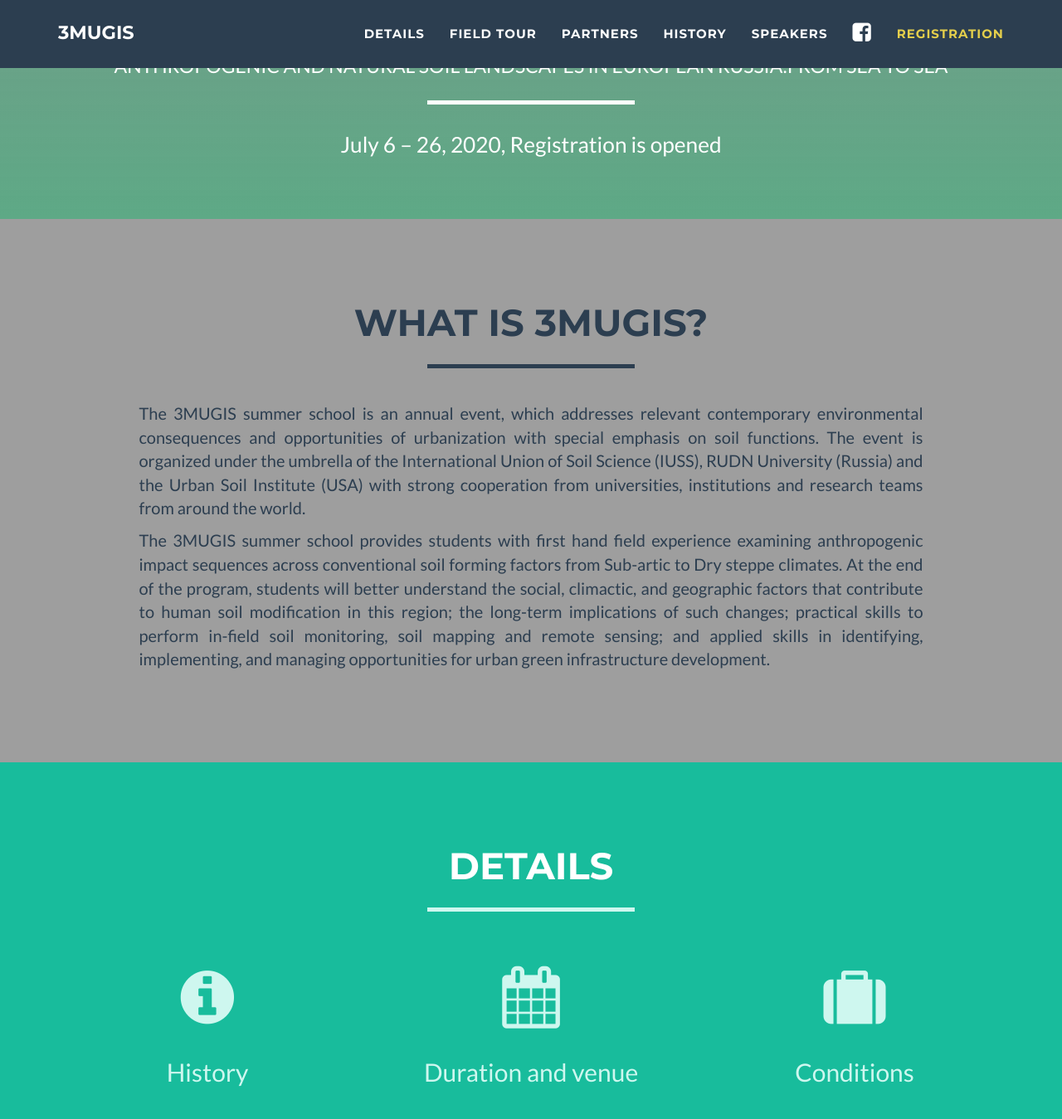
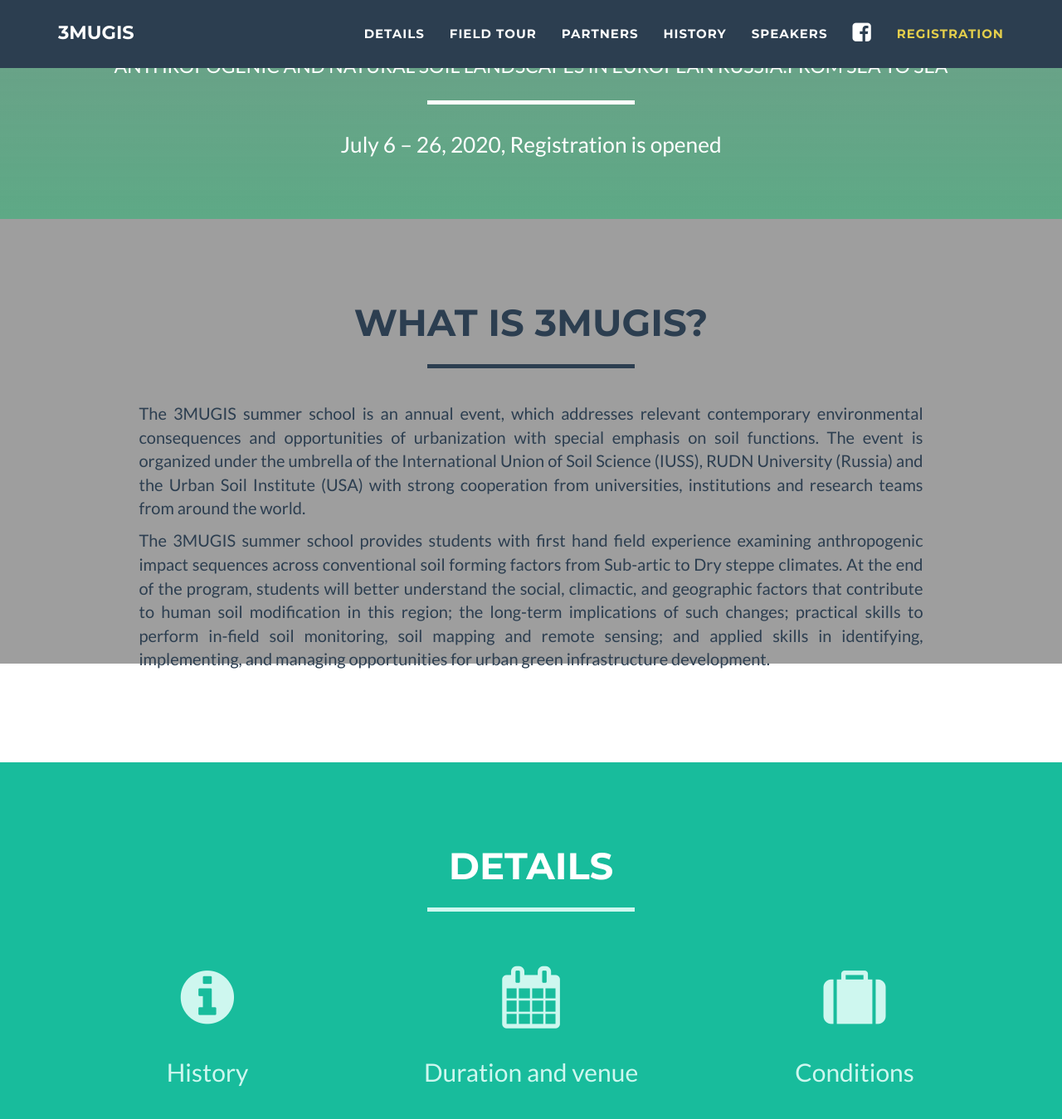
Before and after one commit to erasmus-rudn/erasmus-rudn.github.io, a Jekyll site: the page built from index.md, in a window 1280 px wide and 1400 px high, scrolled down 540 px. Shown: the top 1349 px of the window at 83% size. Built offline with Jekyll 4.4.1, drawn with Linux system fonts in a browser that asks for light colours.

Commit message:
Update style.css

```diff
--- a/_layouts/style.css
+++ b/_layouts/style.css
@@ -23,7 +23,7 @@
 }
 .item {
   width:100%;
-  height:100%;
+  height:800px;
   background-position:center center;
   background-size:cover;
   z-index:0;
```
